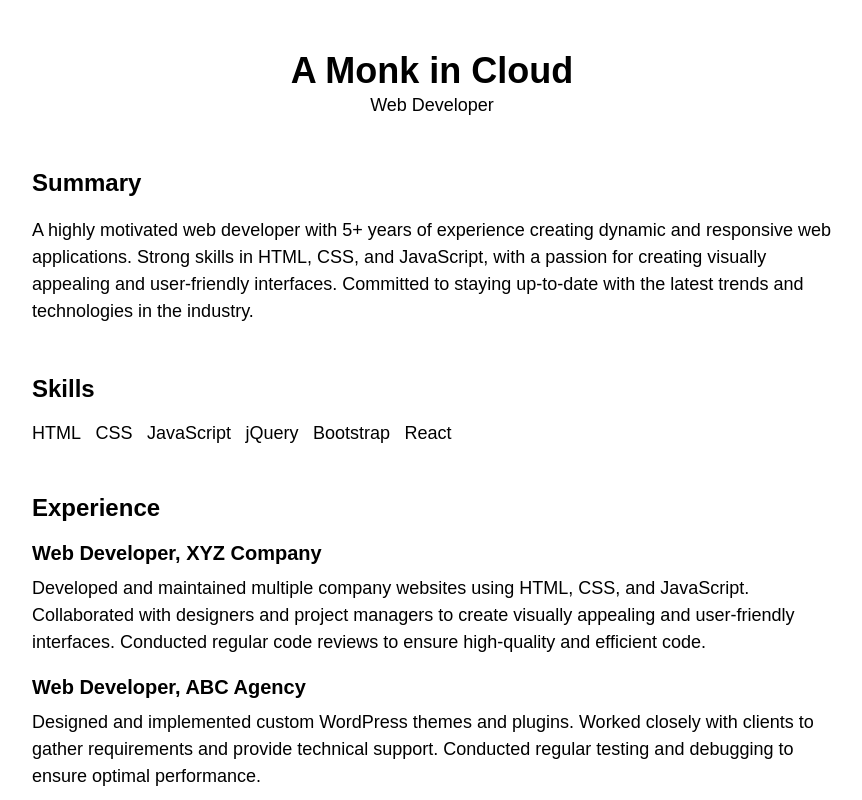
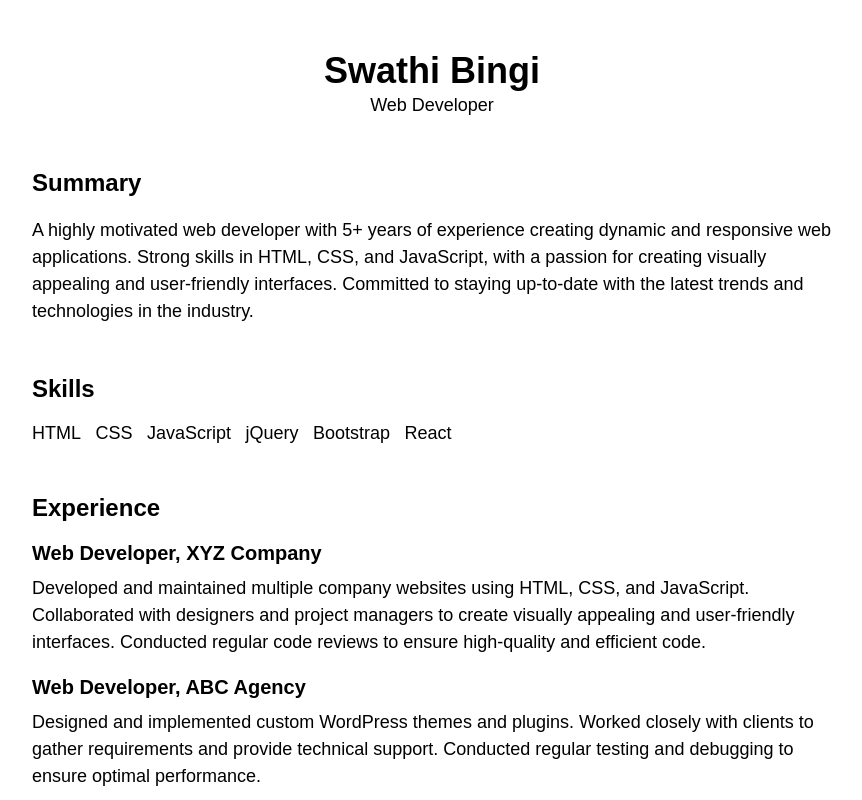
Before and after one commit to swathisony239/Static-Webhosting-On-Azure-CICD, a plain HTML site: page index.html in a window 1280 px wide. Shown: the top 800 px of the page, without its empty margins (208-1070 px from the left). Drawn offline with Linux system fonts and the light colour scheme.

Commit message:
Update index.html

```diff
--- a/index.html
+++ b/index.html
@@ -7,7 +7,7 @@
 <body>
 	<div class="container">
 		<header>
-			<h1>A Monk in Cloud</h1>
+			<h1>Swathi Bingi</h1>
 			<p>Web Developer</p>
 		</header>
 		<section>
```
